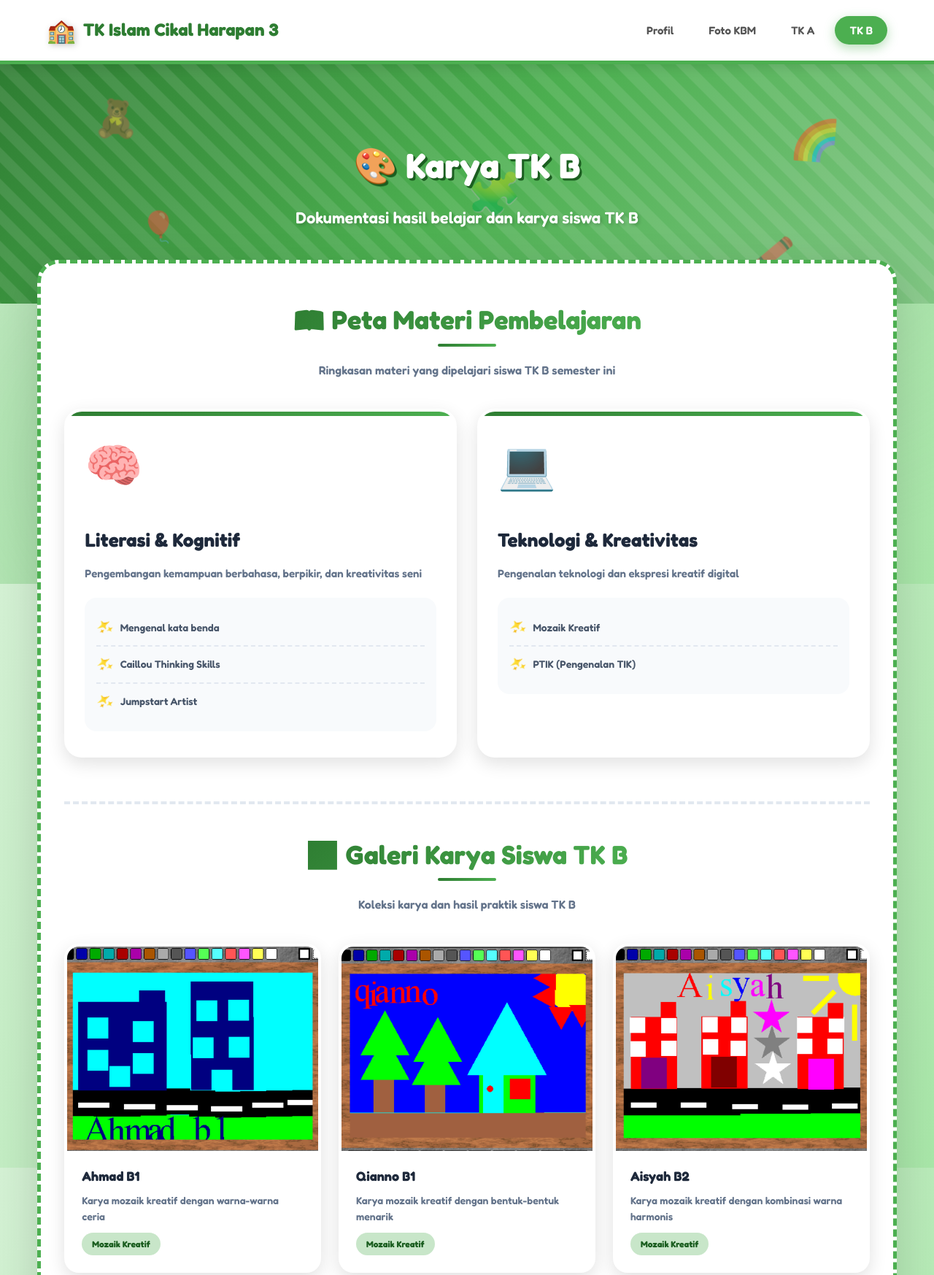
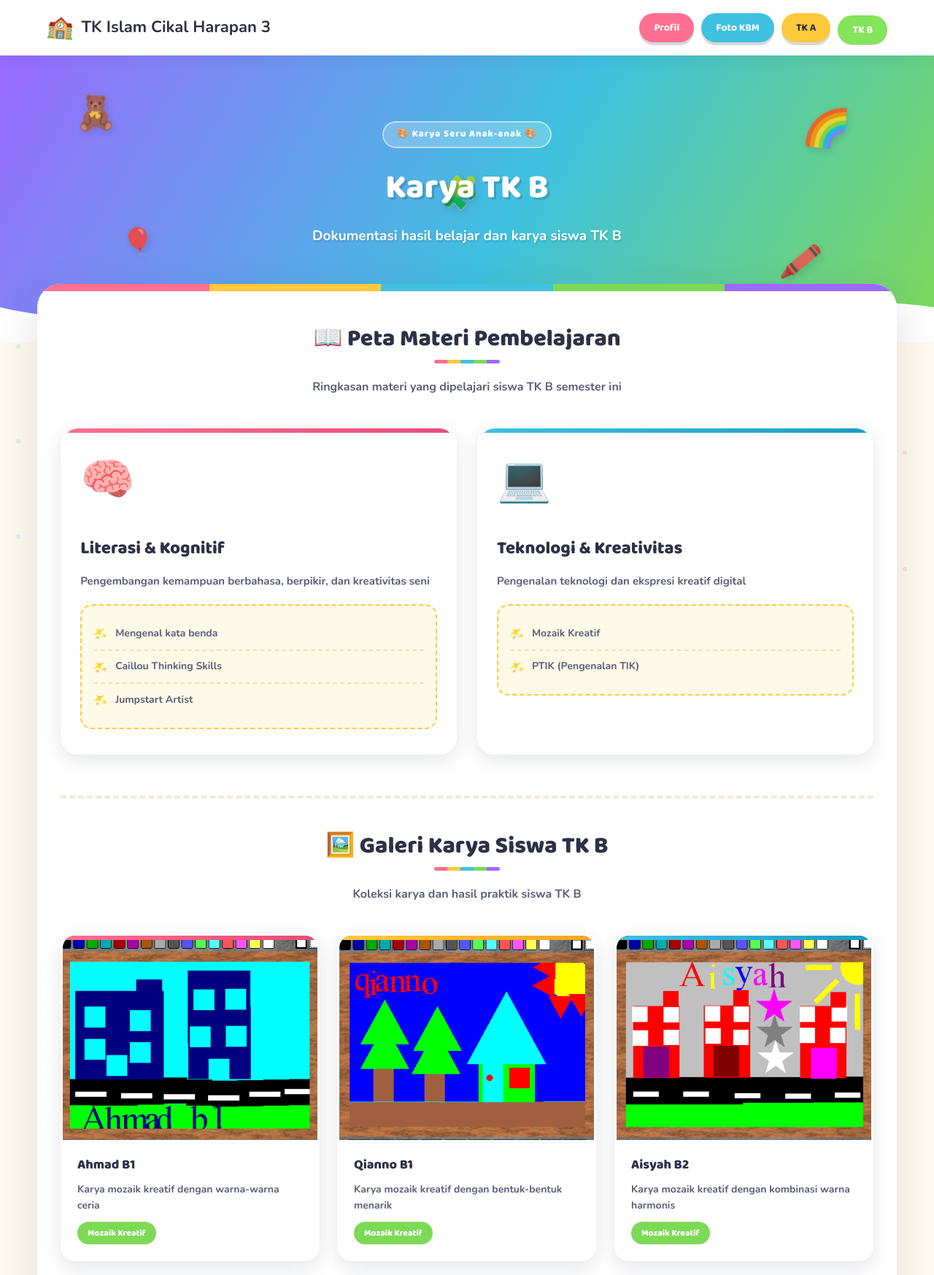
Before and after one commit to galihyogaswara/LaporanTKCikalHarapan3, a plain HTML site: page tkb.html in a window 1280 px wide. Shown: the top 1747 px of the page at 73% size. Drawn offline with nearby package versions, Linux system fonts and the light colour scheme.

Commit message:
Update tkb.html

```diff
--- a/tkb.html
+++ b/tkb.html
@@ -6,32 +6,53 @@
   <title>Karya TK B - TK Cikal Harapan 3</title>
   <link rel="preconnect" href="https://fonts.googleapis.com">
   <link rel="preconnect" href="https://fonts.gstatic.com" crossorigin>
-  <link href="https://fonts.googleapis.com/css2?family=Fredoka:wght@400;500;600;700&display=swap" rel="stylesheet">
+  <link href="https://fonts.googleapis.com/css2?family=Baloo+2:wght@500;600;700;800&family=Nunito:wght@400;600;700;800;900&display=swap" rel="stylesheet">
   <style>
-    /* ===== GLOBAL ===== */
-    * {box-sizing:border-box;margin:0;padding:0}
-    body {
-      font-family:'Fredoka', 'Comic Sans MS', 'Segoe UI', Tahoma, Geneva, Verdana, sans-serif;
-      background:linear-gradient(135deg, #d4f1d4 0%, #a8e6a8 100%);
-      background-attachment:fixed;
-      color:#333;
-      line-height:1.6;
-      scroll-behavior:smooth;
-      position:relative;
+    /* ===== TOKENS ===== */
+    :root{
+      --yellow:#FFC93C;
+      --yellow-dark:#F5A623;
+      --blue:#3FC1E0;
+      --blue-dark:#1E9BC2;
+      --pink:#FF6F91;
+      --pink-dark:#E84C77;
+      --green:#7ED957;
+      --green-dark:#4CAF50;
+      --purple:#9B6BFF;
+      --purple-dark:#7A4FE0;
+      --cream:#FFFBF0;
+      --ink:#2D3047;
+      --ink-soft:#5A5D7A;
     }
 
-    /* Floating shapes background */
+    * {box-sizing:border-box;margin:0;padding:0}
+    html{scroll-behavior:smooth}
+    body {
+      font-family:'Nunito', 'Segoe UI', Tahoma, Geneva, Verdana, sans-serif;
+      background:var(--cream);
+      color:var(--ink);
+      line-height:1.6;
+      position:relative;
+      overflow-x:hidden;
+    }
+
+    h1,h2,h3,.brand,.badge,.stat-number{
+      font-family:'Baloo 2','Fredoka','Comic Sans MS',sans-serif;
+    }
+
+    /* confetti dot background */
     body::before {
       content:"";
       position:fixed;
-      top:0;
-      left:0;
-      width:100%;
-      height:100%;
+      inset:0;
       background-image:
-        radial-gradient(circle at 20% 80%, rgba(76, 175, 80, 0.3) 0%, transparent 50%),
-        radial-gradient(circle at 80% 20%, rgba(129, 199, 132, 0.3) 0%, transparent 50%),
-        radial-gradient(circle at 40% 40%, rgba(165, 214, 167, 0.3) 0%, transparent 50%);
+        radial-gradient(circle, var(--yellow) 3px, transparent 3px),
+        radial-gradient(circle, var(--pink) 3px, transparent 3px),
+        radial-gradient(circle, var(--blue) 3px, transparent 3px),
+        radial-gradient(circle, var(--green) 3px, transparent 3px);
+      background-size: 140px 140px, 160px 160px, 130px 130px, 150px 150px;
+      background-position: 0 0, 40px 60px, 90px 20px, 20px 100px;
+      opacity:.18;
       pointer-events:none;
       z-index:0;
     }
@@ -43,8 +64,7 @@
       position:sticky;
       top:0;
       z-index:100;
-      box-shadow:0 4px 15px rgba(0,0,0,.1);
-      border-bottom:5px solid #4CAF50;
+      box-shadow:0 4px 20px rgba(45,48,71,.08);
     }
     .nav-container {
       max-width:1200px;
@@ -52,114 +72,115 @@
       display:flex;
       justify-content:space-between;
       align-items:center;
-      padding:16px 24px;
+      padding:14px 24px;
+      gap:16px;
+      flex-wrap:wrap;
     }
     .nav-brand {
-      font-size:24px;
+      font-size:22px;
       font-weight:700;
-      color:#2E7D32;
+      color:var(--ink);
       display:flex;
       align-items:center;
       gap:10px;
+      white-space:nowrap;
     }
-    .nav-brand::before {
-      content:"🏫";
-      font-size:32px;
-      filter:drop-shadow(2px 2px 4px rgba(0,0,0,0.2));
+    .nav-brand .emoji {
+      font-size:30px;
+      display:inline-block;
+      animation:wiggle 3s ease-in-out infinite;
+    }
+    @keyframes wiggle{
+      0%,100%{transform:rotate(-8deg)}
+      50%{transform:rotate(8deg)}
     }
     nav ul {
       list-style:none;
       display:flex;
-      gap:8px;
+      gap:10px;
+      flex-wrap:wrap;
     }
     nav a {
-      color:#555;
+      color:#fff;
       text-decoration:none;
-      padding:10px 20px;
+      padding:9px 20px;
       border-radius:25px;
-      font-weight:600;
-      font-size:15px;
-      transition:all .3s ease;
-      position:relative;
+      font-weight:700;
+      font-size:14px;
+      font-family:'Baloo 2',sans-serif;
+      transition:all .25s ease;
+      display:inline-block;
+      box-shadow:0 4px 0 rgba(0,0,0,.15);
     }
-    nav a:hover {
-      background:#81C784;
-      color:#fff;
-      transform:translateY(-3px) scale(1.05);
-      box-shadow:0 5px 15px rgba(129, 199, 132, 0.4);
-    }
-    nav a.active {
-      background:#4CAF50;
-      color:#fff;
-      box-shadow:0 5px 15px rgba(76, 175, 80, 0.4);
+    nav li:nth-child(1) a{background:var(--pink)}
+    nav li:nth-child(2) a{background:var(--blue)}
+    nav li:nth-child(3) a{background:var(--yellow); color:var(--ink)}
+    nav li:nth-child(4) a{background:var(--green)}
+    nav a:hover, nav a.active {
+      transform:translateY(3px);
+      box-shadow:0 1px 0 rgba(0,0,0,.15);
+      filter:brightness(1.05);
     }
 
     /* ===== HEADER ===== */
     header {
-      background:linear-gradient(135deg,#2E7D32 0%, #4CAF50 50%, #81C784 100%);
+      background:linear-gradient(120deg, var(--purple) 0%, var(--blue) 55%, var(--green) 100%);
       color:#fff;
-      padding:100px 24px;
+      padding:90px 24px 130px;
       text-align:center;
       position:relative;
       overflow:hidden;
     }
-    header::before {
-      content:"";
-      position:absolute;
-      top:-50%;
-      left:-50%;
-      width:200%;
-      height:200%;
-      background:repeating-linear-gradient(
-        45deg,
-        transparent,
-        transparent 15px,
-        rgba(255,255,255,0.1) 15px,
-        rgba(255,255,255,0.1) 30px
-      );
-      animation:moveStripes 30s linear infinite;
-    }
-    @keyframes moveStripes {
-      0% {transform:translate(0,0)}
-      100% {transform:translate(50px,50px)}
-    }
 
-    /* Floating doodles */
     .doodle {
       position:absolute;
-      font-size:50px;
-      opacity:0.5;
-      animation:float 7s ease-in-out infinite;
+      font-size:46px;
+      opacity:0.85;
+      animation:float 6s ease-in-out infinite;
+      filter:drop-shadow(2px 4px 6px rgba(0,0,0,.15));
     }
-    .doodle:nth-child(1) {top:15%;left:10%;animation-delay:0s;}
-    .doodle:nth-child(2) {top:65%;left:15%;animation-delay:1s;font-size:40px;}
-    .doodle:nth-child(3) {top:25%;right:10%;animation-delay:2s;font-size:55px;}
-    .doodle:nth-child(4) {top:75%;right:15%;animation-delay:1.5s;}
-    .doodle:nth-child(5) {top:45%;left:50%;animation-delay:0.5s;font-size:60px;}
+    .doodle:nth-child(1) {top:12%;left:8%;animation-delay:0s;}
+    .doodle:nth-child(2) {top:62%;left:13%;animation-delay:1s;font-size:36px;}
+    .doodle:nth-child(3) {top:20%;right:9%;animation-delay:2s;font-size:52px;}
+    .doodle:nth-child(4) {top:68%;right:12%;animation-delay:1.5s;}
+    .doodle:nth-child(5) {top:42%;left:47%;animation-delay:0.5s;font-size:44px;}
 
     @keyframes float {
-      0%, 100% {transform:translateY(0px) rotate(-5deg)}
-      50% {transform:translateY(-25px) rotate(5deg)}
+      0%, 100% {transform:translateY(0px) rotate(-6deg)}
+      50% {transform:translateY(-22px) rotate(6deg)}
     }
 
     .header-content {
       position:relative;
-      z-index:1;
+      z-index:2;
       max-width:800px;
       margin:0 auto;
     }
+    .eyebrow{
+      display:inline-block;
+      background:rgba(255,255,255,.22);
+      backdrop-filter:blur(4px);
+      padding:6px 18px;
+      border-radius:20px;
+      font-weight:800;
+      font-family:'Baloo 2',sans-serif;
+      font-size:13px;
+      letter-spacing:1px;
+      margin-bottom:18px;
+      border:2px solid rgba(255,255,255,.5);
+    }
     header h1 {
-      font-size:48px;
-      margin-bottom:16px;
-      font-weight:700;
+      font-size:46px;
+      margin-bottom:14px;
+      font-weight:800;
       color:#fff;
-      text-shadow:3px 3px 0px #1B5E20;
+      text-shadow:3px 3px 0px rgba(0,0,0,.15);
       animation:bounceIn 1s ease;
     }
     header p {
-      font-size:22px;
-      font-weight:600;
-      text-shadow:2px 2px 4px rgba(0,0,0,0.2);
+      font-size:19px;
+      font-weight:700;
+      text-shadow:1px 2px 3px rgba(0,0,0,.15);
       animation:bounceIn 1.2s ease;
     }
 
@@ -170,18 +191,43 @@
       100% {transform:scale(1)}
     }
 
+    .wave{
+      position:absolute;
+      bottom:-2px;
+      left:0;
+      width:100%;
+      line-height:0;
+      z-index:1;
+    }
+    .wave svg{
+      width:100%;
+      height:90px;
+      display:block;
+    }
+
     /* ===== CONTAINER ===== */
     .container {
       width:92%;
       max-width:1200px;
-      margin:-60px auto 40px;
+      margin:-80px auto 40px;
       background:#fff;
-      padding:48px 32px;
-      border-radius:30px;
-      box-shadow:0 20px 60px rgba(0,0,0,.15);
+      padding:0 32px 48px;
+      border-radius:32px;
+      box-shadow:0 20px 60px rgba(45,48,71,.15);
       animation:slideUp 1s ease;
       position:relative;
-      border:5px dashed #4CAF50;
+      z-index:3;
+      overflow:hidden;
+    }
+    .container::before{
+      content:"";
+      display:block;
+      height:10px;
+      margin:0 -32px 40px;
+      background:repeating-linear-gradient(90deg,
+        var(--pink) 0 8%, var(--yellow) 8% 16%, var(--blue) 16% 24%,
+        var(--green) 24% 32%, var(--purple) 32% 40%);
+      background-size:250% 100%;
     }
 
     @keyframes slideUp {
@@ -196,12 +242,9 @@
       position:relative;
     }
     .section-title h2 {
-      font-size:36px;
-      font-weight:900;
-      background:linear-gradient(135deg, #2E7D32 0%, #4CAF50 100%);
-      -webkit-background-clip:text;
-      -webkit-text-fill-color:transparent;
-      background-clip:text;
+      font-size:32px;
+      font-weight:800;
+      color:var(--ink);
       margin-bottom:12px;
       position:relative;
       display:inline-block;
@@ -212,41 +255,43 @@
       bottom:-8px;
       left:50%;
       transform:translateX(-50%);
-      width:80px;
-      height:4px;
-      background:linear-gradient(90deg, #2E7D32, #4CAF50);
-      border-radius:2px;
+      width:90px;
+      height:5px;
+      border-radius:3px;
+      background:repeating-linear-gradient(90deg,
+        var(--pink) 0 20%, var(--yellow) 20% 40%, var(--blue) 40% 60%,
+        var(--green) 60% 80%, var(--purple) 80% 100%);
     }
     .section-title p {
-      color:#64748b;
+      color:var(--ink-soft);
       font-size:16px;
       max-width:600px;
       margin:16px auto 0;
-      font-weight:600;
+      font-weight:700;
     }
 
     /* ===== PETA MATERI ===== */
     .materi-section {
-      margin-bottom:60px;
+      margin-bottom:56px;
     }
 
     .materi-grid {
       display:grid;
       grid-template-columns:repeat(auto-fit, minmax(280px, 1fr));
       gap:28px;
-      margin-top:40px;
+      margin-top:36px;
     }
 
     .materi-card {
       background:#fff;
       border-radius:24px;
       padding:32px 24px;
-      box-shadow:0 8px 24px rgba(0,0,0,.12);
+      box-shadow:0 8px 24px rgba(45,48,71,.12);
       transition:all .4s cubic-bezier(0.68, -0.55, 0.265, 1.55);
       animation:popIn 0.8s ease;
       position:relative;
       overflow:hidden;
-      border:4px solid transparent;
+      border:3px solid transparent;
     }
 
     .materi-card::before {
@@ -256,31 +301,27 @@
       left:0;
       right:0;
       height:6px;
-      background:linear-gradient(90deg, #2E7D32, #4CAF50);
     }
-
-    .materi-card:nth-child(1) {
-      animation-delay:0.1s;
-    }
-
-    .materi-card:nth-child(2) {
-      animation-delay:0.2s;
-    }
+    .materi-card:nth-child(1)::before{background:linear-gradient(90deg, var(--pink), var(--pink-dark));}
+    .materi-card:nth-child(2)::before{background:linear-gradient(90deg, var(--blue), var(--blue-dark));}
+    .materi-card:nth-child(1) {animation-delay:0.1s;}
+    .materi-card:nth-child(2) {animation-delay:0.2s;}
 
     @keyframes popIn {
       0% {opacity:0;transform:scale(0.8) rotate(-5deg)}
       100% {opacity:1;transform:scale(1) rotate(0deg)}
     }
 
+    .materi-card:nth-child(1):hover{border-color:var(--pink)}
+    .materi-card:nth-child(2):hover{border-color:var(--blue)}
     .materi-card:hover {
       transform:translateY(-12px) rotate(2deg);
-      box-shadow:0 16px 40px rgba(76, 175, 80, 0.3);
-      border-color:#4CAF50;
+      box-shadow:0 16px 40px rgba(45,48,71,.2);
     }
 
     .materi-icon {
-      font-size:64px;
-      margin-bottom:20px;
+      font-size:60px;
+      margin-bottom:18px;
       display:block;
       animation:bounce 2s ease infinite;
     }
@@ -291,37 +332,38 @@
     }
 
     .materi-card h3 {
-      font-size:26px;
+      font-size:24px;
       margin-bottom:12px;
-      font-weight:900;
-      color:#1e293b;
+      font-weight:800;
+      color:var(--ink);
     }
 
     .materi-card p {
       font-size:15px;
       line-height:1.8;
-      color:#64748b;
-      margin-bottom:20px;
-      font-weight:600;
+      color:var(--ink-soft);
+      margin-bottom:18px;
+      font-weight:700;
     }
 
     .materi-topics {
       list-style:none;
-      margin-top:20px;
-      background:#f8fafc;
+      margin-top:18px;
+      background:#FFF9E8;
       padding:16px;
       border-radius:16px;
+      border:2px dashed var(--yellow);
     }
 
     .materi-topics li {
-      padding:10px 0;
-      border-bottom:2px dashed #e2e8f0;
+      padding:9px 0;
+      border-bottom:2px dashed #eee0bd;
       font-size:14px;
       display:flex;
       align-items:center;
       gap:10px;
-      color:#475569;
-      font-weight:600;
+      color:var(--ink-soft);
+      font-weight:700;
       transition:all .3s;
     }
 
@@ -331,12 +373,12 @@
 
     .materi-topics li:hover {
       padding-left:8px;
-      color:#2E7D32;
+      color:var(--pink-dark);
     }
 
     .materi-topics li::before {
       content:"✨";
-      font-size:18px;
+      font-size:16px;
       animation:spin 3s linear infinite;
     }
 
@@ -347,9 +389,9 @@
 
     /* ===== GALLERY KARYA ===== */
     .karya-section {
-      margin-top:60px;
+      margin-top:56px;
       padding-top:40px;
-      border-top:4px dashed #e2e8f0;
+      border-top:4px dashed #EFEAD6;
     }
 
     .gallery-grid {
@@ -363,17 +405,34 @@
       background:#fff;
       border-radius:20px;
       overflow:hidden;
-      box-shadow:0 8px 24px rgba(0,0,0,.12);
+      box-shadow:0 8px 24px rgba(45,48,71,.12);
       transition:all .4s cubic-bezier(0.68, -0.55, 0.265, 1.55);
       cursor:pointer;
-      animation:popIn 0.8s ease;
-      border:4px solid transparent;
+      animation:popIn 0.8s ease forwards;
+      position:relative;
+      border:3px solid transparent;
+      opacity:0; /* Start hidden for animation */
     }
+
+    .gallery-item::before {
+      content:"";
+      position:absolute;
+      top:0;
+      left:0;
+      right:0;
+      height:6px;
+      z-index:2;
+    }
+    .gallery-item:nth-child(5n+1)::before{background:linear-gradient(90deg, var(--pink), var(--pink-dark));}
+    .gallery-item:nth-child(5n+2)::before{background:linear-gradient(90deg, var(--yellow), var(--yellow-dark));}
+    .gallery-item:nth-child(5n+3)::before{background:linear-gradient(90deg, var(--blue), var(--blue-dark));}
+    .gallery-item:nth-child(5n+4)::before{background:linear-gradient(90deg, var(--green), var(--green-dark));}
+    .gallery-item:nth-child(5n+5)::before{background:linear-gradient(90deg, var(--purple), var(--purple-dark));}
 
     .gallery-item:hover {
       transform:translateY(-12px) rotate(-2deg);
-      box-shadow:0 16px 40px rgba(76, 175, 80, 0.3);
-      border-color:#4CAF50;
+      box-shadow:0 16px 40px rgba(45,48,71,.2);
+      border-color:var(--blue);
     }
 
     .gallery-item img {
@@ -395,27 +454,28 @@
 
     .gallery-caption h3 {
       font-size:18px;
-      color:#1e293b;
+      color:var(--ink);
       margin-bottom:8px;
-      font-weight:700;
+      font-weight:800;
     }
 
     .gallery-caption p {
       font-size:14px;
-      color:#64748b;
+      color:var(--ink-soft);
       line-height:1.6;
-      font-weight:600;
+      font-weight:700;
     }
 
     .gallery-tag {
       display:inline-block;
-      background:#C8E6C9;
-      color:#1B5E20;
+      background:var(--green);
+      color:#fff;
       padding:6px 14px;
       border-radius:16px;
       font-size:12px;
-      font-weight:700;
+      font-weight:800;
       margin-top:10px;
+      font-family:'Baloo 2',sans-serif;
     }
 
     /* Empty State */
@@ -423,9 +483,9 @@
       grid-column:1 / -1;
       text-align:center;
       padding:80px 20px;
-      background:linear-gradient(135deg, #f1f8e9 0%, #dcedc8 100%);
+      background:#FFF9E8;
       border-radius:24px;
-      border:4px dashed #4CAF50;
+      border:3px dashed var(--yellow);
       animation:pulse 2s ease infinite;
     }
 
@@ -448,15 +508,15 @@
 
     .empty-state h3 {
       font-size:24px;
-      color:#2E7D32;
+      color:var(--ink);
       margin-bottom:12px;
-      font-weight:900;
+      font-weight:800;
     }
 
     .empty-state p {
       font-size:16px;
-      color:#558B2F;
-      font-weight:600;
+      color:var(--ink-soft);
+      font-weight:700;
     }
 
     /* ===== LIGHTBOX ===== */
@@ -467,7 +527,7 @@
       left:0;
       width:100%;
       height:100%;
-      background:rgba(0,0,0,.9);
+      background:rgba(45,48,71,.9);
       z-index:1000;
       align-items:center;
       justify-content:center;
@@ -488,8 +548,9 @@
     .lightbox-content img {
       max-width:100%;
       max-height:90vh;
-      border-radius:8px;
+      border-radius:16px;
       box-shadow:0 20px 60px rgba(0,0,0,.5);
+      border:6px solid #fff;
     }
 
     .lightbox-close {
@@ -497,20 +558,20 @@
       top:20px;
       right:20px;
       color:#fff;
-      font-size:40px;
+      font-size:36px;
       cursor:pointer;
       width:50px;
       height:50px;
       display:flex;
       align-items:center;
       justify-content:center;
-      background:rgba(0,0,0,.5);
+      background:var(--pink);
       border-radius:50%;
       transition:all .2s;
+      box-shadow:0 4px 0 var(--pink-dark);
     }
 
     .lightbox-close:hover {
-      background:rgba(255,255,255,.2);
       transform:rotate(90deg);
     }
 
@@ -526,26 +587,27 @@
 
     /* ===== FOOTER ===== */
     footer {
-      background:#1B5E20;
-      color:#ddd;
+      background:var(--ink);
+      color:#c9cae0;
       text-align:center;
       padding:40px 24px;
-      margin-top:60px;
+      margin-top:50px;
       font-size:14px;
       position:relative;
       overflow:hidden;
     }
-
     footer::before {
       content:"";
       position:absolute;
       top:0;
       left:0;
       right:0;
-      height:5px;
-      background:linear-gradient(90deg, #2E7D32, #4CAF50, #81C784, #A5D6A7);
+      height:6px;
+      background:repeating-linear-gradient(90deg,
+        var(--pink) 0 8%, var(--yellow) 8% 16%, var(--blue) 16% 24%,
+        var(--green) 24% 32%, var(--purple) 32% 40%);
+      background-size:250% 100%;
     }
-
     .footer-content {
       max-width:1000px;
       margin:0 auto;
@@ -553,46 +615,51 @@
       z-index:1;
     }
     .footer-text {
-      margin-bottom:12px;
-      font-weight:600;
+      margin-bottom:10px;
+      font-weight:700;
       font-size:16px;
+      color:#fff;
+      font-family:'Baloo 2',sans-serif;
     }
     .footer-links {
       display:flex;
       justify-content:center;
-      gap:24px;
-      margin-top:20px;
+      gap:16px;
+      margin-top:18px;
+      flex-wrap:wrap;
     }
     .footer-links a {
-      color:#aaa;
+      color:#c9cae0;
       text-decoration:none;
-      transition:.3s;
-      font-weight:600;
-      padding:8px 16px;
-      border-radius:12px;
+      transition:.25s;
+      font-weight:700;
+      padding:8px 18px;
+      border-radius:14px;
+      font-family:'Baloo 2',sans-serif;
+      font-size:13px;
     }
     .footer-links a:hover {
-      color:#fff;
-      background:#4CAF50;
+      color:var(--ink);
+      background:var(--yellow);
       transform:translateY(-2px);
     }
 
     /* ===== RESPONSIVE ===== */
     @media(max-width:768px){
-      body {
-        font-family:'Fredoka', 'Comic Sans MS', 'Segoe UI', Tahoma, Geneva, Verdana, sans-serif;
-      }
-      header h1 {font-size:36px}
-      header p {font-size:16px}
-      .nav-container {flex-direction:column;gap:16px;padding:16px}
+      header {padding:64px 20px 110px;}
+      header h1 {font-size:30px}
+      header p {font-size:15px}
+      .nav-container {flex-direction:column;gap:12px;padding:14px}
       nav ul {flex-wrap:wrap;justify-content:center}
-      .container {margin-top:-40px;padding:32px 20px;border-width:3px}
-      .section-title h2 {font-size:28px}
+      .container {margin-top:-70px;padding:0 20px 32px}
+      .container::before{margin:0 -20px 32px}
+      .section-title h2 {font-size:26px}
       .materi-grid {grid-template-columns:1fr}
       .materi-card {padding:24px 20px}
-      .materi-icon {font-size:52px}
+      .materi-icon {font-size:48px}
       .gallery-grid {grid-template-columns:1fr}
-      .doodle {font-size:35px !important}
+      .doodle {font-size:30px !important}
+      .wave svg{height:60px}
     }
   </style>
 </head>
@@ -600,7 +667,7 @@
 
   <nav>
     <div class="nav-container">
-      <div class="nav-brand">TK Islam Cikal Harapan 3</div>
+      <div class="nav-brand"><span class="emoji">🏫</span>TK Islam Cikal Harapan 3</div>
       <ul>
         <li><a href="index.html">Profil</a></li>
         <li><a href="foto_kbm.html">Foto KBM</a></li>
@@ -617,8 +684,14 @@
     <span class="doodle">🖍️</span>
     <span class="doodle">🧩</span>
     <div class="header-content">
-      <h1>🎨 Karya TK B</h1>
+      <span class="eyebrow">🎨 Karya Seru Anak-anak 🎨</span>
+      <h1>Karya TK B</h1>
       <p>Dokumentasi hasil belajar dan karya siswa TK B</p>
+    </div>
+    <div class="wave">
+      <svg viewBox="0 0 1200 90" preserveAspectRatio="none">
+        <path d="M0,40 C200,90 400,0 600,40 C800,80 1000,10 1200,40 L1200,90 L0,90 Z" fill="#ffffff"/>
+      </svg>
     </div>
   </header>
 
@@ -663,7 +736,7 @@
 
       <div class="gallery-grid">
         <!-- Kelas B1 -->
-        <div class="gallery-item" onClick="openLightbox('img/ahmadb1.jpg')">
+        <div class="gallery-item" onClick="openLightbox('img/ahmadb1.jpg')" style="animation-delay: 0.1s;">
           <img src="img/ahmadb1.jpg" alt="Ahmad B1 - Mozaik Kreatif">
           <div class="gallery-caption">
             <h3>Ahmad B1</h3>
@@ -672,7 +745,7 @@
           </div>
         </div>
 
-        <div class="gallery-item" onClick="openLightbox('img/qiannob1.jpg')">
+        <div class="gallery-item" onClick="openLightbox('img/qiannob1.jpg')" style="animation-delay: 0.2s;">
           <img src="img/qiannob1.jpg" alt="Qianno B1 - Mozaik Kreatif">
           <div class="gallery-caption">
             <h3>Qianno B1</h3>
@@ -682,7 +755,7 @@
         </div>
 
         <!-- Kelas B2 -->
-        <div class="gallery-item" onClick="openLightbox('img/aisyahb2.jpg')">
+        <div class="gallery-item" onClick="openLightbox('img/aisyahb2.jpg')" style="animation-delay: 0.3s;">
           <img src="img/aisyahb2.jpg" alt="Aisyah B2 - Mozaik Kreatif">
           <div class="gallery-caption">
             <h3>Aisyah B2</h3>
@@ -691,7 +764,7 @@
           </div>
         </div>
 
-        <div class="gallery-item" onClick="openLightbox('img/pichab2.jpg')">
+        <div class="gallery-item" onClick="openLightbox('img/pichab2.jpg')" style="animation-delay: 0.4s;">
           <img src="img/pichab2.jpg" alt="Picha B2 - Mozaik Kreatif">
           <div class="gallery-caption">
             <h3>Picha B2</h3>
@@ -701,7 +774,7 @@
         </div>
 
         <!-- Kelas B3 -->
-        <div class="gallery-item" onClick="openLightbox('img/safwanb3.jpg')">
+        <div class="gallery-item" onClick="openLightbox('img/safwanb3.jpg')" style="animation-delay: 0.5s;">
           <img src="img/safwanb3.jpg" alt="Safwan B3 - Mozaik Kreatif">
           <div class="gallery-caption">
             <h3>Safwan B3</h3>
@@ -710,7 +783,7 @@
           </div>
         </div>
 
-        <div class="gallery-item" onClick="openLightbox('img/khanurab3.jpg')">
+        <div class="gallery-item" onClick="openLightbox('img/khanurab3.jpg')" style="animation-delay: 0.6s;">
           <img src="img/khanurab3.jpg" alt="Khanura B3 - Mozaik Kreatif">
           <div class="gallery-caption">
             <h3>Khanura B3</h3>
@@ -732,10 +805,8 @@
 
   <footer>
     <div class="footer-content">
-      <div class="footer-text">
-        <strong>© 2025 TK Islam Cikal Harapan 3</strong>
-      </div>
-      <div style="opacity:.8;margin-top:8px;font-size:13px;font-weight:500">
+      <div class="footer-text">© 2025 TK Islam Cikal Harapan 3</div>
+      <div style="opacity:.8;margin-top:6px;font-size:13px;font-weight:600">
         Dibuat dengan penuh kasih untuk anak-anak Indonesia 🎓
       </div>
       <div class="footer-links">
```
